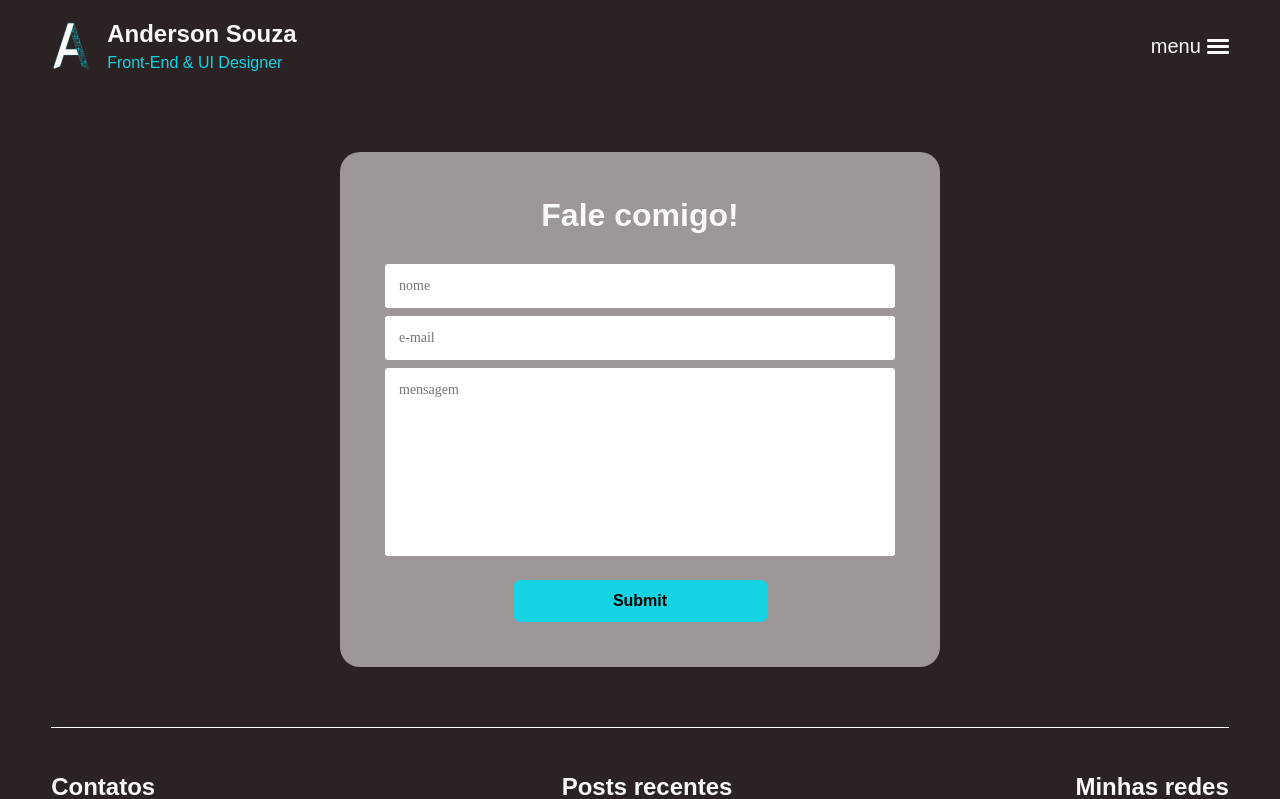
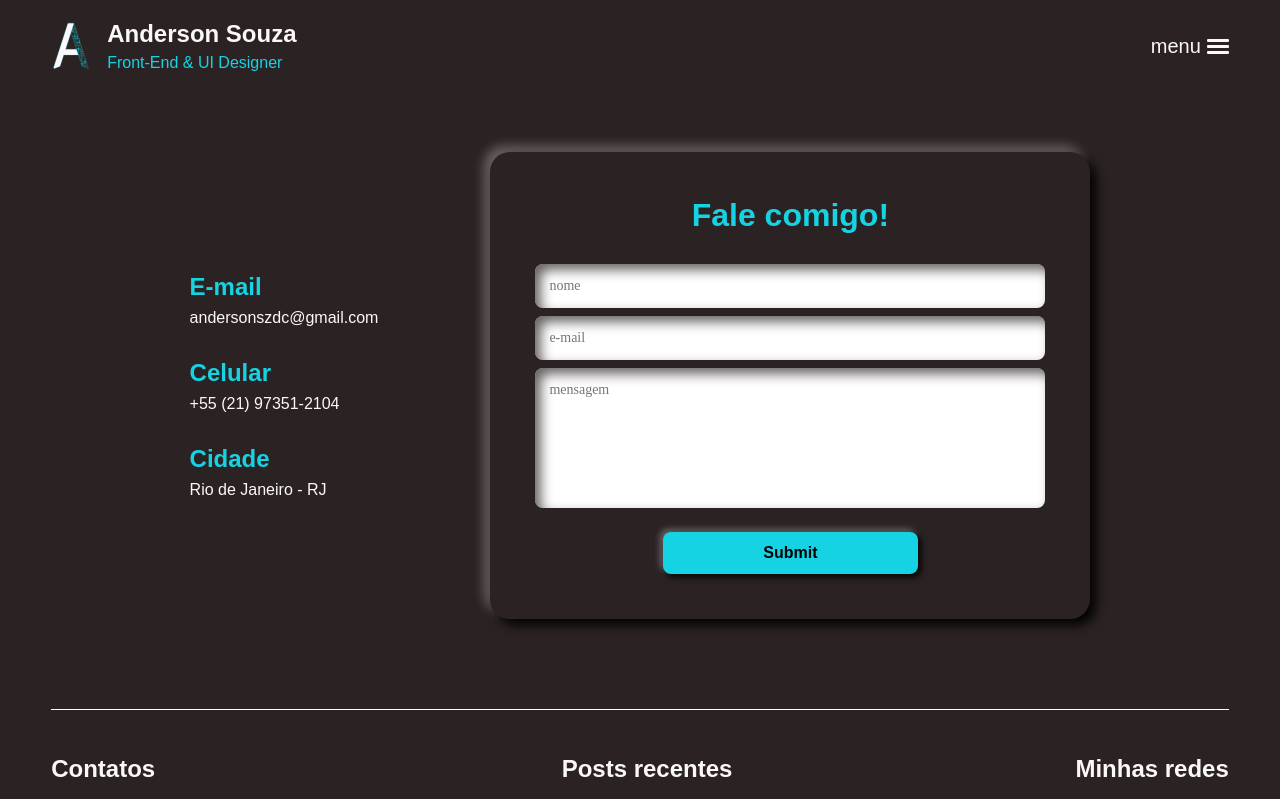
Before and after one commit to andersonszdc/My-site, a Next.js app: page /contatos in a window 1280 px wide. Shown: the top 799 px of the page. Built offline with nearby package versions, Linux system fonts and the light colour scheme.

Commit message:
feat: updated contacts

```diff
--- /dev/null
+++ b/components/Forms.tsx
@@ -0,0 +1,64 @@
+import React from 'react';
+import styled from 'styled-components';
+
+const Wrapper = styled.div`
+    display: flex;
+    flex-direction: column;
+    padding: 45px;
+    width: 600px;
+    background-color: ${props => props.theme.colors.background};
+    border-radius: 20px;
+    box-shadow: 6px 6px 12px 0px rgba(0, 0, 0, 1), -6px -6px 12px 0px rgba(255, 255, 255, 0.3);
+    h2 {
+      font-size: 32px;
+      margin-bottom: 30px;
+      text-align: center;
+      color: ${props => props.theme.colors.blue};
+    }
+    form {
+      display: flex;
+      gap: 8px;
+      flex-direction: column;
+      .inputs {
+        border-radius: 8px;
+        border: none;
+        padding: 14px;
+        font-family: 'Montserrat';
+        font-size: 14px;
+        box-shadow: 6px 6px 12px 0px rgba(43, 35, 35, 0.7) inset;
+      }
+      .send {
+        width: 50%;
+        border: none;
+        padding: 12px;
+        border-radius: 8px;
+        font-size: 16px;
+        margin: 16px auto 0 auto;
+        font-weight: 600;
+        background-color: ${props => props.theme.colors.blue};
+        cursor: pointer;
+        box-shadow: 3px 3px 6px 0px rgba(0, 0, 0, 1), -3px -3px 6px 0px rgba(255, 255, 255, 0.3);
+      }
+    }
+`
+
+const Forms: React.FC = () => {
+
+    async function handleSubmit(e: any) {
+        e.preventDefault()
+    }
+
+    return (
+        <Wrapper>
+            <h2>Fale comigo!</h2>
+            <form onSubmit={handleSubmit} action="">
+            <input className='inputs' placeholder="nome" type="text" />
+            <input className='inputs' placeholder="e-mail" type="text" />
+            <textarea style={{resize: 'none'}} className='inputs' placeholder="mensagem" cols={30} rows={7}></textarea>
+            <input className='send' type="submit" />
+            </form>
+        </Wrapper>
+    );
+}
+
+export default Forms;
--- a/pages/contatos/index.tsx
+++ b/pages/contatos/index.tsx
@@ -1,46 +1,33 @@
 import React from 'react'
 import styled from 'styled-components'
+import Forms from '../../components/Forms'
 
 const Wrapper = styled.div`
   display: flex;
+  gap: 112px;
   justify-content: center;
+  align-items: center;
   padding: 0 4%;
-  margin: 60px 0;
-  .forms {
+  margin: 60px 0 90px 0;
+`
+
+const Infos = styled.ul`
+  display: flex;
+  flex-direction: column;
+  gap: 32px;
+  .infos_item {
     display: flex;
     flex-direction: column;
-    padding: 45px;
-    width: 600px;
-    background-color: #9D9797;
-    border-radius: 20px;
+    list-style: none;
+    gap: 8px;
     h2 {
-      font-size: 32px;
-      margin-bottom: 30px;
-      text-align: center;
-      // color: ${props => props.theme.colors.blue};
+      font-size: 24px;
+      font-weight: 700;
+      color: ${props => props.theme.colors.blue};
     }
-    form {
-      display: flex;
-      gap: 8px;
-      flex-direction: column;
-      .inputs {
-        border-radius: 3px;
-        border: none;
-        padding: 14px;
-        font-family: 'Montserrat';
-        font-size: 14px;
-      }
-      .send {
-        width: 50%;
-        border: none;
-        padding: 12px;
-        border-radius: 8px;
-        font-size: 16px;
-        margin: 16px auto 0 auto;
-        font-weight: 600;
-        background-color: ${props => props.theme.colors.blue};
-        cursor: pointer;
-      }
+    h3 {
+      font-size: 16px;
+      font-weight: 400;
     }
   }
 `
@@ -55,15 +42,21 @@ const Contatos: React.FC = () => {
   }
   return (
     <Wrapper>
-      <div className='forms'>
-        <h2>Fale comigo!</h2>
-        <form onSubmit={handleSubmit} action="">
-          <input className='inputs' placeholder="nome" type="text" />
-          <input className='inputs' placeholder="e-mail" type="text" />
-          <textarea style={{resize: 'none'}} className='inputs' placeholder="mensagem" cols={30} rows={10}></textarea>
-          <input className='send' type="submit" />
-        </form>
-      </div>
+      <Infos>
+        <li className="infos_item">
+          <h2>E-mail</h2>
+          <h3>andersonszdc@gmail.com</h3>
+        </li>
+        <li className="infos_item">
+          <h2>Celular</h2>
+          <h3>+55 (21) 97351-2104</h3>
+        </li>
+        <li className="infos_item">
+          <h2>Cidade</h2>
+          <h3>Rio de Janeiro - RJ</h3>
+        </li>
+      </Infos>
+      <Forms />
     </Wrapper>
   )
 }
```
